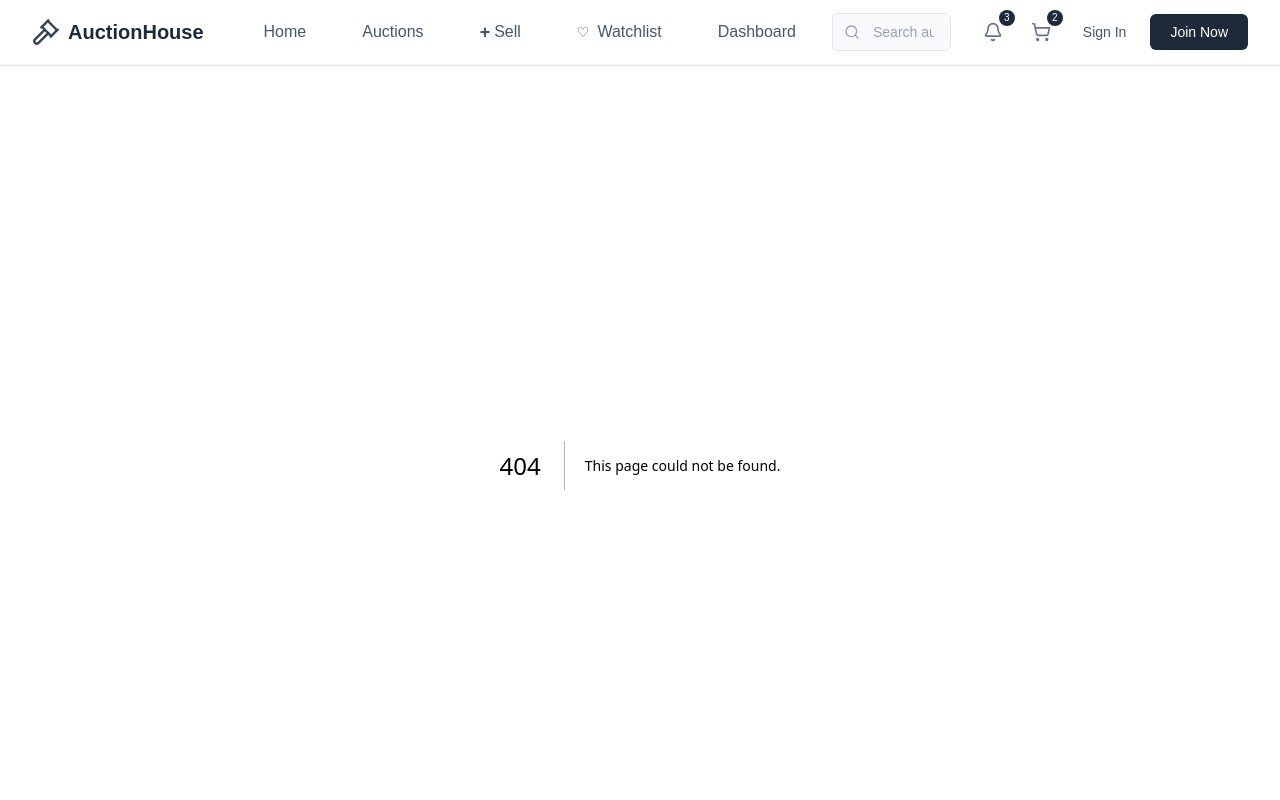
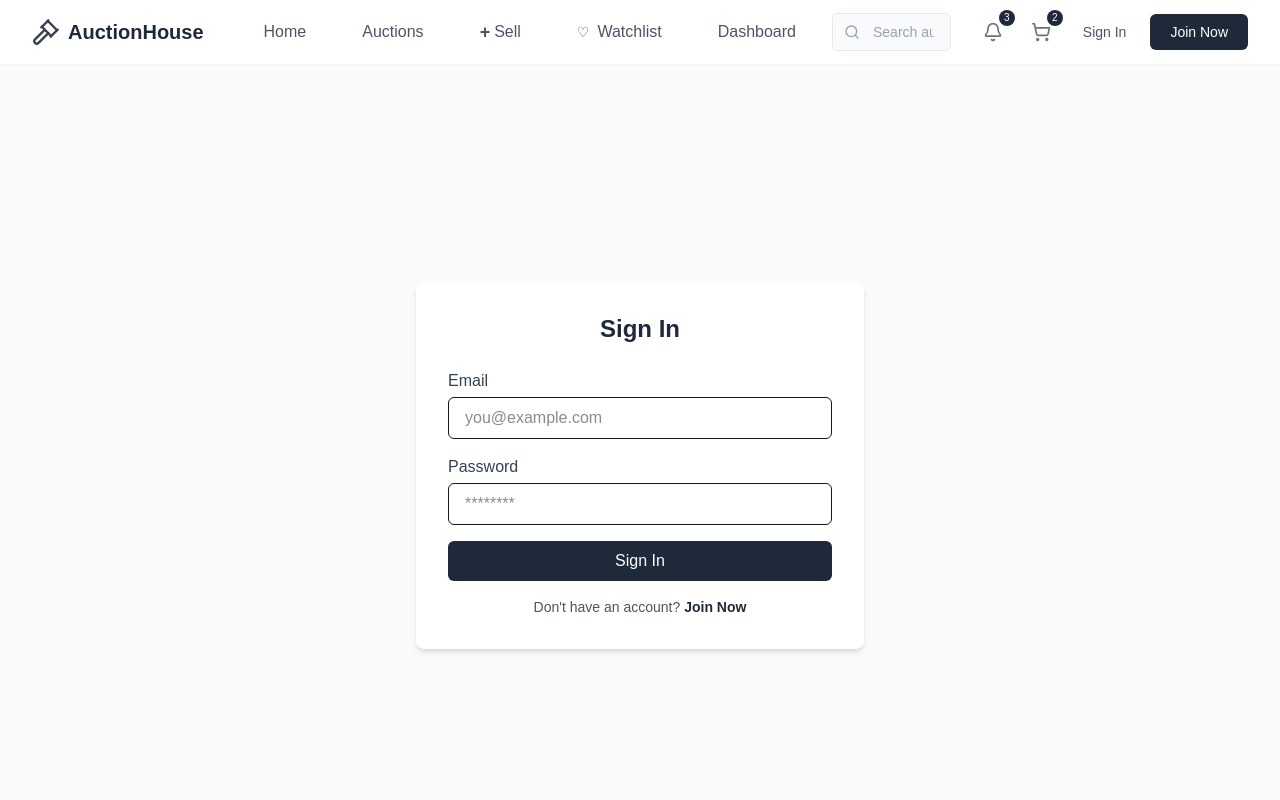
Before and after one commit to Himashmayadunna/auction-management-system, a Next.js app: page /signin in a window 1280 px wide. Before the commit this address had no page. Shown: the top 800 px of the page. Built offline with nearby package versions, Linux system fonts and the light colour scheme.

Commit message:
created new sign in page

```diff
--- a/src/app/components/header&footer/navbar.jsx
+++ b/src/app/components/header&footer/navbar.jsx
@@ -123,9 +123,11 @@ const Navbar = () => {
             </button>
 
             {/* Sign In Button */}
+            <Link href="/signin">
             <button className="text-gray-600 hover:text-gray-800 transition-colors font-medium px-3 py-2 text-sm">
               Sign In
             </button>
+            </Link>
 
             {/* Join Now Button */}
             <button className="bg-gray-800 hover:bg-gray-900 text-white font-medium px-5 py-2 rounded-md transition-colors text-sm">
--- /dev/null
+++ b/src/app/signin/page.jsx
@@ -0,0 +1,93 @@
+'use client';
+
+import { useState } from 'react';
+import Link from 'next/link';
+import { useRouter } from 'next/navigation';
+
+const SignInPage = () => {
+  const router = useRouter();
+  const [email, setEmail] = useState('');
+  const [password, setPassword] = useState('');
+  const [error, setError] = useState('');
+
+  const handleSubmit = (e) => {
+    e.preventDefault();
+
+    // Basic validation
+    if (!email || !password) {
+      setError('Please fill in all fields');
+      return;
+    }
+
+    // Dummy authentication logic
+    if (email === 'user@example.com' && password === 'password') {
+      setError('');
+      // Redirect to dashboard or home page after successful login
+      router.push('/dashboard');
+    } else {
+      setError('Invalid email or password');
+    }
+  };
+
+  return (
+    <div className="min-h-screen flex items-center justify-center bg-gray-50">
+      <div className="bg-white shadow-md rounded-lg p-8 w-full max-w-md">
+        <h2 className="text-2xl font-bold mb-6 text-gray-800 text-center">Sign In</h2>
+
+        {error && (
+          <div className="bg-red-100 text-red-700 p-2 rounded mb-4 text-sm">
+            {error}
+          </div>
+        )}
+
+        <form onSubmit={handleSubmit} className="space-y-4">
+          <div>
+            <label htmlFor="email" className="block text-gray-700 font-medium mb-1">
+              Email
+            </label>
+            <input
+              type="email"
+              id="email"
+              value={email}
+              onChange={(e) => setEmail(e.target.value)}
+              placeholder="you@example.com"
+              className="w-full px-4 py-2 border rounded-md focus:outline-none focus:ring-1 focus:ring-gray-400 focus:border-gray-400 transition-colors"
+              required
+            />
+          </div>
+
+          <div>
+            <label htmlFor="password" className="block text-gray-700 font-medium mb-1">
+              Password
+            </label>
+            <input
+              type="password"
+              id="password"
+              value={password}
+              onChange={(e) => setPassword(e.target.value)}
+              placeholder="********"
+              className="w-full px-4 py-2 border rounded-md focus:outline-none focus:ring-1 focus:ring-gray-400 focus:border-gray-400 transition-colors"
+              required
+            />
+          </div>
+
+          <button
+            type="submit"
+            className="w-full bg-gray-800 hover:bg-gray-900 text-white font-medium py-2 rounded-md transition-colors"
+          >
+            Sign In
+          </button>
+        </form>
+
+        <p className="mt-4 text-sm text-gray-600 text-center">
+          Don't have an account?{' '}
+          <Link href="/signup" className="text-gray-800 font-semibold hover:underline">
+            Join Now
+          </Link>
+        </p>
+      </div>
+    </div>
+  );
+};
+
+export default SignInPage;
```
